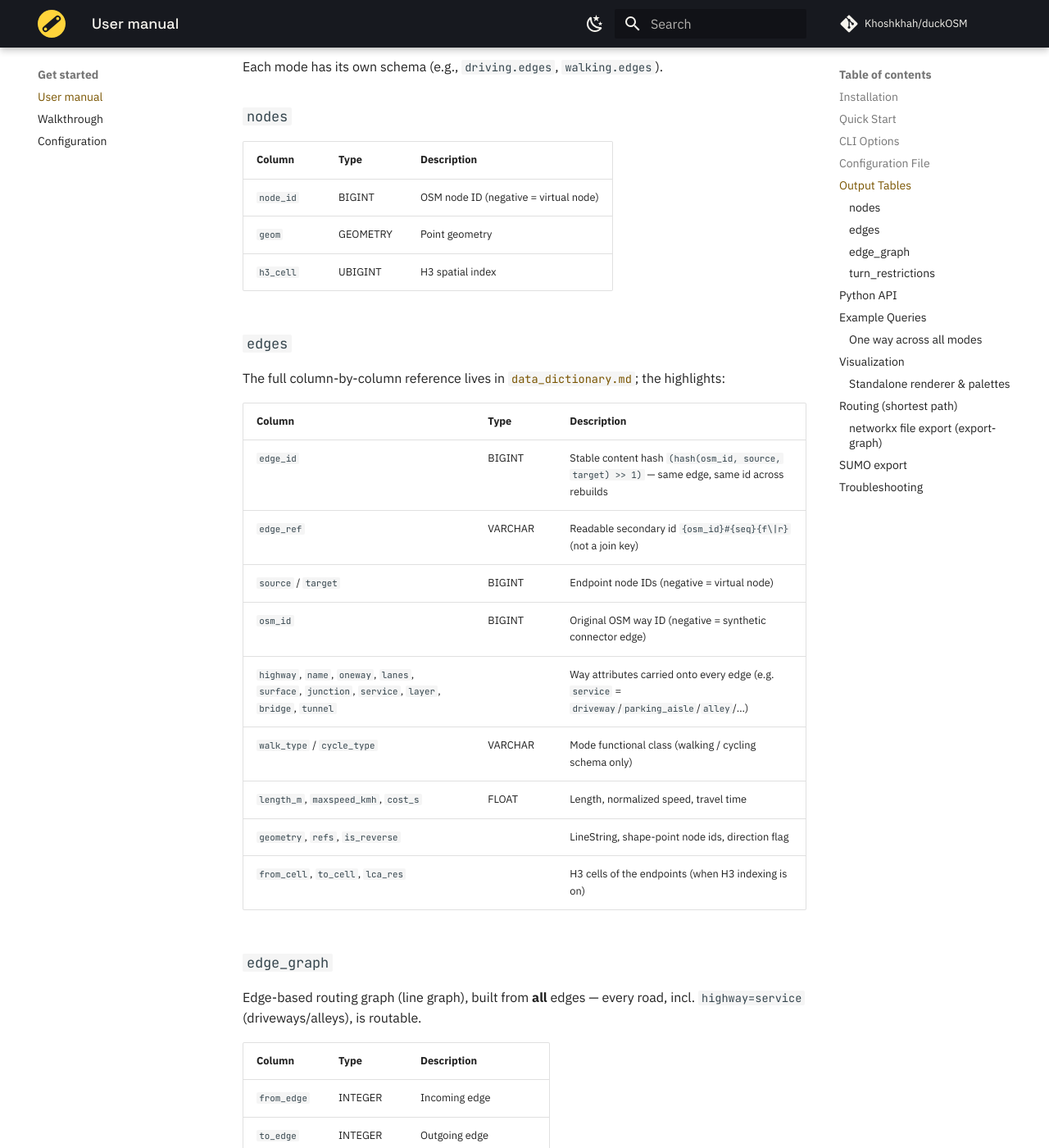
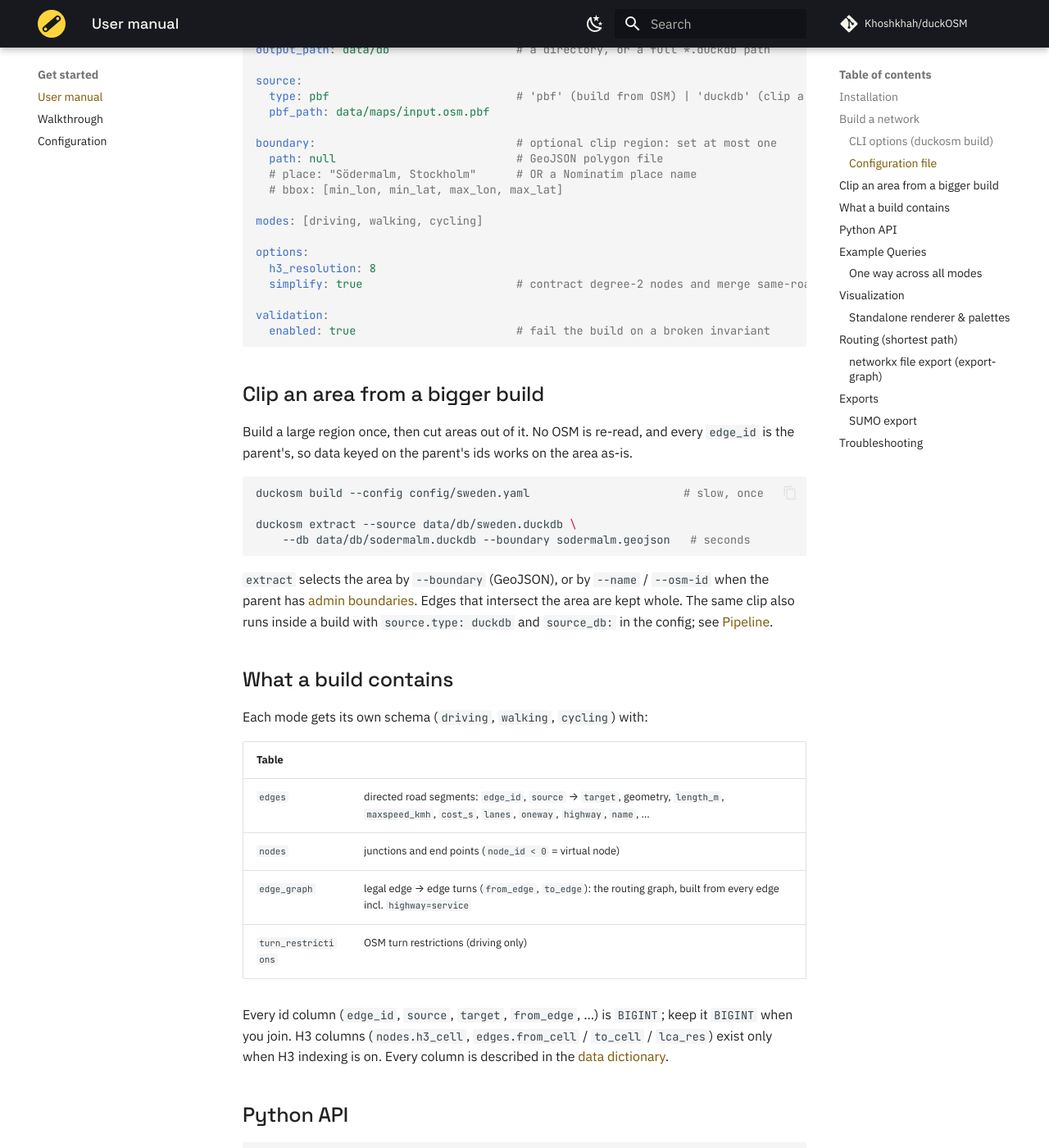
Before and after one commit to Khoshkhah/duckOSM, an MkDocs documentation site: the page built from docs/user_manual.md, in a window 1280 px wide and 1400 px high, scrolled down 1469 px. Shown: the whole window at 82% size. Built offline with MkDocs 1.6.1 and Material for MkDocs 9.7.7, drawn with Linux system fonts in a browser that asks for light colours; comment, search, counter and statistics services are not loaded; some of the changed text lies outside the part shown.

Commit message:
docs: fix and update the user manual
- Install: real repo / pip install duckosm (was a your-org placeholder)
- build options table matches the CLI (defaults, -b, --source-db,
  --graph, --h3-index, --h3-cell); several modes need a repeated -m
- Config example uses the current source:/boundary: schema
- New "Clip an area from a bigger build" section (duckosm extract)
- Output tables: short summary + link to the data dictionary instead of
  a second copy that had drifted (INTEGER ids, missing via_node)
- Example query "ORDER BY count" failed in DuckDB; fixed
- Exports table linking MATSim / GMNS / GIS pages

Co-Authored-By: Claude Opus 5.5 <noreply@anthropic.com>

````diff
--- a/docs/user_manual.md
+++ b/docs/user_manual.md
@@ -3,101 +3,99 @@
 ## Installation
 
 ```bash
-git clone https://github.com/your-org/duckOSM.git
-cd duckOSM
-python3 -m venv .venv
-source .venv/bin/activate
-pip install -e .
+pip install duckosm                      # core
+pip install "duckosm[routing]"           # + networkx, for route() / Router / to_networkx
 ```
 
-## Quick Start
+Other extras: `[sumo]` (SUMO export), `[elevation]` (DEM sampling), `[tz]` (time zones), `[viz]`
+(notebook maps). To work on duckOSM itself, install from source: see [Development](development.md).
+
+## Build a network
 
 ```bash
-# Using config file (recommended)
-duckosm build --config config/sweden.yaml
+# From a config file (recommended)
+duckosm build --config config/my_area.yaml
 
-# Or with CLI options
-duckosm build --pbf input.osm.pbf --output network.duckdb
+# Or from CLI options
+duckosm build --pbf input.osm.pbf --output network.duckdb -m driving -m walking
 ```
 
-## CLI Options
+With no `--config` and no `--pbf` / `--source-db`, `build` loads `config/default.yaml` if it exists.
+
+### CLI options (`duckosm build`)
 
 | Option | Description | Default |
 |--------|-------------|---------|
-| `--pbf`, `-p` | Input PBF file path | Required |
-| `--output`, `-o` | Output DuckDB file | `output.duckdb` |
-| `--config`, `-c` | YAML config file | None |
-| `--modes` | Transportation modes | `driving` |
+| `-c`, `--config` | YAML config file | none |
+| `-p`, `--pbf` | Input `.osm.pbf` (or give a config / `--source-db`) | none |
+| `-o`, `--output` | Output DuckDB file | `data/output/network.duckdb` |
+| `-b`, `--boundary` | GeoJSON boundary to clip to | none |
+| `--source-db` | Parent duckOSM db to clip from (instead of a PBF) | none |
+| `-m`, `--modes` | `driving`, `walking` or `cycling`; repeat for several (`-m driving -m walking`) | `driving` |
+| `--graph` / `--no-graph` | Build the `edge_graph` table | on |
+| `--h3-index` / `--no-h3-index` | Add H3 cells to nodes and edges | on |
 | `--h3-resolution` | H3 resolution (0-15) | `8` |
+| `--h3-cell` | Clip to a single H3 cell | none |
 
-## Configuration File
+### Configuration file
+
+Copy the fully commented [`config/template.yaml`](https://github.com/Khoshkhah/duckOSM/blob/main/config/template.yaml)
+and edit it; every field is described in [Configuration](configuration.md). The core of it:
 
 ```yaml
-# config/my_import.yaml
-name: "my_region"
-pbf_path: "data/maps/region.osm.pbf"
-output_path: "data/output/region.duckdb"
+name: my_area                          # output file: <output_path>/<name>.duckdb
+output_path: data/db                   # a directory, or a full *.duckdb path
+
+source:
+  type: pbf                            # 'pbf' (build from OSM) | 'duckdb' (clip a built db)
+  pbf_path: data/maps/input.osm.pbf
+
+boundary:                              # optional clip region: set at most one
+  path: null                           # GeoJSON polygon file
+  # place: "Södermalm, Stockholm"      # OR a Nominatim place name
+  # bbox: [min_lon, min_lat, max_lon, max_lat]
+
+modes: [driving, walking, cycling]
 
 options:
-  simplify: true
-  build_graph: true
-  h3_indexing: true
   h3_resolution: 8
-  process_speeds: true
-  extract_restrictions: true
-  calculate_costs: true
+  simplify: true                       # contract degree-2 nodes and merge same-road chains
 
-modes:
-  - driving
-  - walking
-  - cycling
+validation:
+  enabled: true                        # fail the build on a broken invariant
 ```
 
-## Output Tables
+## Clip an area from a bigger build
 
-Each mode has its own schema (e.g., `driving.edges`, `walking.edges`).
+Build a large region once, then cut areas out of it. No OSM is re-read, and every `edge_id` is the
+parent's, so data keyed on the parent's ids works on the area as-is.
 
-### `nodes`
-| Column | Type | Description |
-|--------|------|-------------|
-| `node_id` | BIGINT | OSM node ID (negative = virtual node) |
-| `geom` | GEOMETRY | Point geometry |
-| `h3_cell` | UBIGINT | H3 spatial index |
+```bash
+duckosm build --config config/sweden.yaml                       # slow, once
 
-### `edges`
-The full column-by-column reference lives in [`data_dictionary.md`](data_dictionary.md); the
-highlights:
+duckosm extract --source data/db/sweden.duckdb \
+    --db data/db/sodermalm.duckdb --boundary sodermalm.geojson   # seconds
+```
 
-| Column | Type | Description |
-|--------|------|-------------|
-| `edge_id` | BIGINT | Stable content hash `(hash(osm_id, source, target) >> 1)` — same edge, same id across rebuilds |
-| `edge_ref` | VARCHAR | Readable secondary id `{osm_id}#{seq}{f\|r}` (not a join key) |
-| `source` / `target` | BIGINT | Endpoint node IDs (negative = virtual node) |
-| `osm_id` | BIGINT | Original OSM way ID (negative = synthetic connector edge) |
-| `highway`, `name`, `oneway`, `lanes`, `surface`, `junction`, `service`, `layer`, `bridge`, `tunnel` | | Way attributes carried onto every edge (e.g. `service` = `driveway`/`parking_aisle`/`alley`/…) |
-| `walk_type` / `cycle_type` | VARCHAR | Mode functional class (walking / cycling schema only) |
-| `length_m`, `maxspeed_kmh`, `cost_s` | FLOAT | Length, normalized speed, travel time |
-| `geometry`, `refs`, `is_reverse` | | LineString, shape-point node ids, direction flag |
-| `from_cell`, `to_cell`, `lca_res` | | H3 cells of the endpoints (when H3 indexing is on) |
+`extract` selects the area by `--boundary` (GeoJSON), or by `--name` / `--osm-id` when the parent
+has [admin boundaries](admin_boundaries.md). Edges that intersect the area are kept whole. The same
+clip also runs inside a build with `source.type: duckdb` and `source_db:` in the config; see
+[Pipeline](pipeline.md).
 
-### `edge_graph`
-Edge-based routing graph (line graph), built from **all** edges — every road, incl.
-`highway=service` (driveways/alleys), is routable.
+## What a build contains
 
-| Column | Type | Description |
-|--------|------|-------------|
-| `from_edge` | INTEGER | Incoming edge |
-| `to_edge` | INTEGER | Outgoing edge |
-| `via_edge` | INTEGER | Same as to_edge |
-| `cost` | FLOAT | Travel cost of from_edge |
+Each mode gets its own schema (`driving`, `walking`, `cycling`) with:
 
-### `turn_restrictions`
-| Column | Type | Description |
-|--------|------|-------------|
-| `restriction_id` | BIGINT | OSM relation ID |
-| `restriction_type` | VARCHAR | e.g., `no_left_turn` |
-| `from_edge_id` | INTEGER | Restricted from edge |
-| `to_edge_id` | INTEGER | Restricted to edge |
+| Table | |
+|---|---|
+| `edges` | directed road segments: `edge_id`, `source` → `target`, geometry, `length_m`, `maxspeed_kmh`, `cost_s`, `lanes`, `oneway`, `highway`, `name`, … |
+| `nodes` | junctions and end points (`node_id < 0` = virtual node) |
+| `edge_graph` | legal edge → edge turns (`from_edge`, `to_edge`): the routing graph, built from every edge incl. `highway=service` |
+| `turn_restrictions` | OSM turn restrictions (driving only) |
+
+Every id column (`edge_id`, `source`, `target`, `from_edge`, …) is `BIGINT`; keep it `BIGINT` when
+you join. H3 columns (`nodes.h3_cell`, `edges.from_cell` / `to_cell` / `lca_res`) exist only when
+H3 indexing is on. Every column is described in the [data dictionary](data_dictionary.md).
 
 ## Python API
 
@@ -105,9 +103,8 @@ Edge-based routing graph (line graph), built from **all** edges — every road,
 from duckosm import DuckOSM, Config
 
 # From YAML config
-config = Config.from_yaml("config/my_import.yaml")
-importer = DuckOSM(config)
-output_path = importer.run()
+config = Config.from_yaml("config/my_area.yaml")
+output_path = DuckOSM(config).run()
 
 # Query results
 import duckdb
@@ -118,25 +115,27 @@ edges = con.sql("SELECT * FROM driving.edges LIMIT 10").fetchall()
 ## Example Queries
 
 ```sql
--- Find fastest roads
+-- Fastest roads
 SELECT name, highway, maxspeed_kmh, length_m
 FROM driving.edges
 ORDER BY maxspeed_kmh DESC LIMIT 10;
 
--- Count edges by type
-SELECT highway, count(*)
+-- Edges by road class
+SELECT highway, count(*) AS n
 FROM driving.edges
-GROUP BY highway ORDER BY count DESC;
+GROUP BY highway ORDER BY n DESC;
 
--- Find connected edges (line graph)
+-- Legal next edges after one edge (the line graph)
 SELECT to_edge, cost
 FROM driving.edge_graph
-WHERE from_edge = 123;
+WHERE from_edge = 7968481847680619937;
 
--- Edges in an H3 cell
+-- Edges starting in one H3 cell (needs H3 indexing)
 SELECT * FROM driving.edges
 WHERE from_cell = 617700169958293503;
 ```
+
+More in the [query cookbook](query_cookbook.md).
 
 ### One way across all modes
 
@@ -268,7 +267,19 @@ write_graph(con, "sodermalm.graphml")                     # node graph, GraphML
 write_graph(con, "routing.gpickle", graph="edge")         # edge-based routing graph, gpickle
 ```
 
-## SUMO export
+## Exports
+
+Every exporter keeps `edge_id` as the target format's own id.
+
+| Format | Command | Details |
+|---|---|---|
+| SUMO | `duckosm sumo` | below |
+| MATSim | `duckosm matsim`, `matsim-lanes` | [MATSim network](matsim_export.md), [lanes & signals](matsim_lanes_signals.md) |
+| GMNS | `duckosm gmns` | [GMNS](gmns_export.md) |
+| GeoPackage / shapefile | `duckosm export-gis` | [GeoPackage / shapefile](gis_export.md) |
+| networkx | `duckosm export-graph` | above |
+
+### SUMO export
 
 Export the network to a [SUMO](https://eclipse.dev/sumo/) simulation net whose edge ids **are** the
 duckOSM `edge_id`. `to_sumo` writes SUMO plain-XML — `.nod.xml`, `.edg.xml` (ids = `edge_id`) and
````
